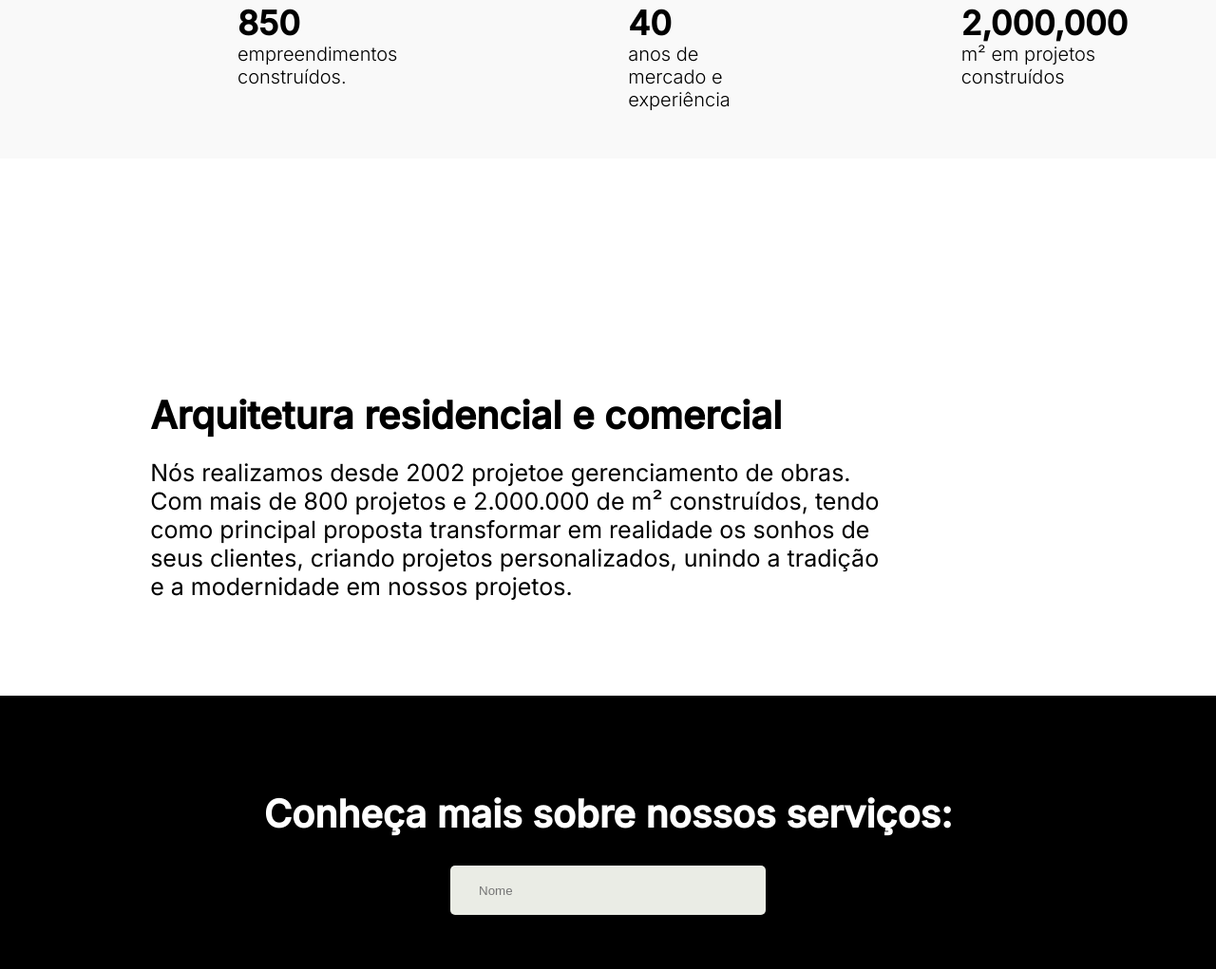
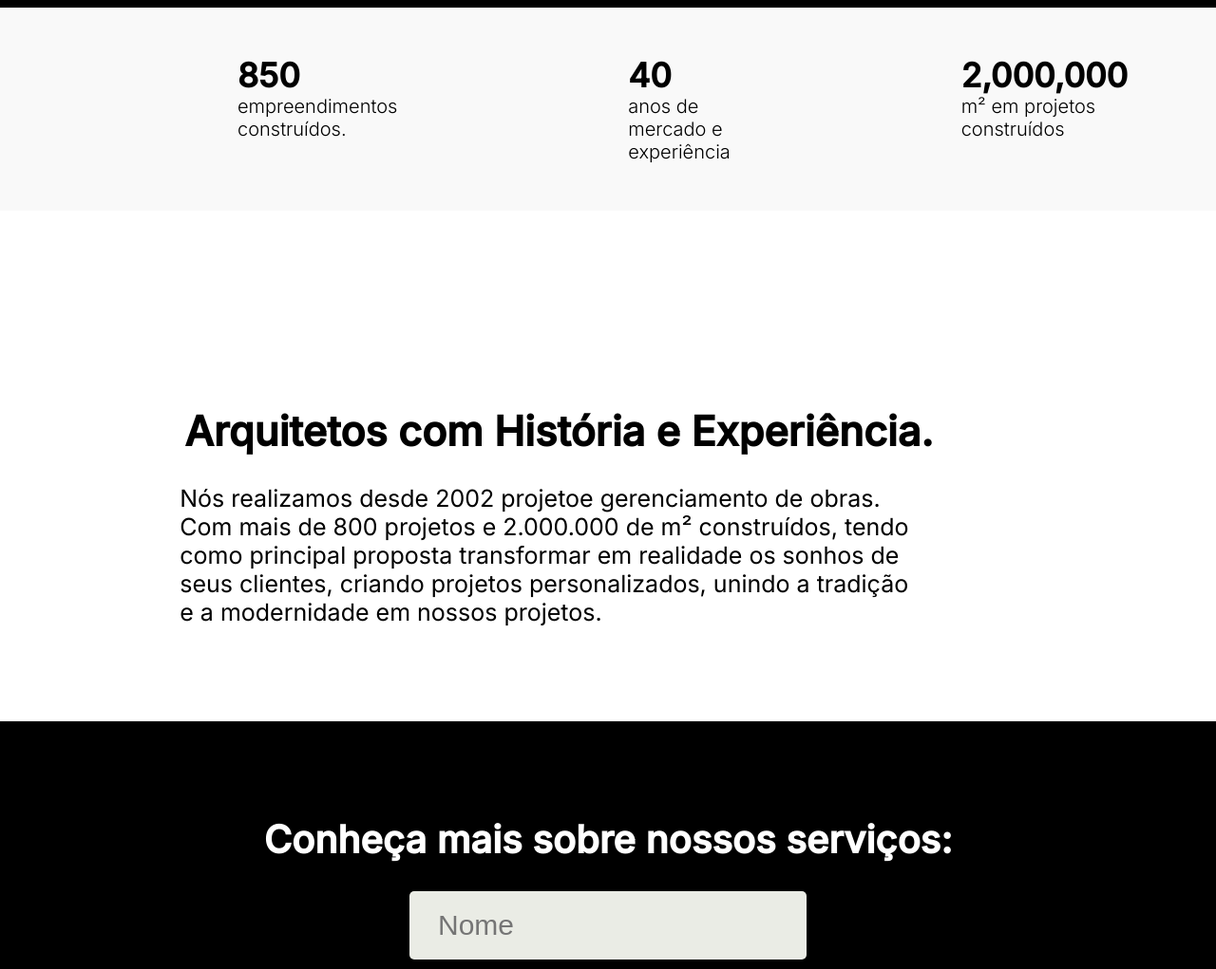
Before and after one commit to JOSENAS2611/landing-pag-arquitetura, a plain HTML site: page index.html in a window 1280 px wide. Shown: the part 387-1408 px from the top of the page at 95% size. Drawn offline with Linux system fonts and the light colour scheme.

Commit message:
novaversao27set23noite

```diff
--- a/index.html
+++ b/index.html
@@ -32,13 +32,12 @@
     </div>
     <!--MENU HISTORIA-->
     <div class="HISTORIA">
-        <div class="hist1"><h2>Arquitetura residencial e comercial</h2>
+        <div class="hist1"><h2>Arquitetos com História e Experiência.</h2>
         <p>Nós realizamos desde 2002 projetoe gerenciamento de obras.<br>
         Com mais de 800 projetos e 2.000.000 de m² construídos, tendo<br>
         como principal proposta transformar em realidade os sonhos de<br>
         seus clientes, criando projetos personalizados, unindo a tradição<br>
-        e a modernidade em nossos projetos.</p>
-        </div>
+        e a modernidade em nossos projetos.</p></div>
         <div class="imag"><img src="imagens/foto1.svg"alt=""></div>
     </div>
     <!-- FORMULARIO -->
--- a/style.css
+++ b/style.css
@@ -6,7 +6,7 @@
     background-color: black;
     color: #FFF;
     margin-top: 0px;
-    padding-bottom: 100px;
+    padding-bottom: 155px;
     border-radius: 0px;
     /*AJUSTA ALTURA DA DIV*/
     height: 30vh;
@@ -23,7 +23,7 @@
     font-family: Inter;
     font-size: 45px;
     font-style: normal;
-    padding-top: 206px;
+    padding-top: 10%;
     padding-right: 200px;
 
 }
@@ -36,6 +36,7 @@
     font-size: 25px;
     font-style: normal;
     font-weight:100px;
+    margin-top: 2%;
 
 }
 
@@ -56,6 +57,7 @@ h1 {
     margin-left: 200px;
     font-size: 35px;
 }
+
 #ref1 {
     font-weight: 200;
     font-size: 20px;
@@ -89,22 +91,25 @@ h1 {
      color: #000;
      font-family: Inter;
      font-style: normal;
-     font-weight: 300px;
      line-height: 30px;
-     text-size-adjust: 20px;
+     text-size-adjust: 10px;
      display: flex;
      padding-bottom: 100px;
      justify-content: space-around;
      margin-top: 50px;
+     margin-left: 50px;
 
 }
 
 
-.hist1 h2 {
-    font-size: 25px;
-    margin-left: 40px;
-    padding-top: 206px;
-    font-size: 40px;
+h2 {
+    margin-left: 45px;
+    /*DEFINE O PREENCHIMENTO SUPERIOR DE UM ELEMENTO EM % DA LARGURA DO ELEMENTOQUE O CONTÉM*/
+    padding-top: 20%;
+    /*ESTA PROPIEDADE DEFINE O TAMANHO DA FONTE*/
+    font-size: 270%;
+    /*MAIOR O NUMERO MAIOR SERA O NEGRITO*/
+    font-weight: 10px;
 
 
 }
@@ -113,7 +118,7 @@ p {
     text-align: 20px;
     font-size: 25px;
     margin-left: 40px;
-    margin-top: 30px;
+    margin-top: 5%;
 
 }
 
@@ -126,16 +131,17 @@ p {
 
 
 
+}
 
-}
 #formulario {
 
       background-color: black;
       color: #FFF;
       height: 30vw;
       width: auto;
-      text-align: center;
+      text-align:center;
       border-radius: 0px;
+
 }
 
 h3 {
@@ -146,14 +152,16 @@ h3 {
       padding-top: 100px;
 
   }
+
   input{
-      width: 300px;
-      height: 50px;
+      width: px;
+      height: 70px;
       background-color: #EAECE5;
       margin: 30px;
       border: 0px;
       border-radius: 5px;
       padding-left: 30px;
+      font-size: 30px
 
   }
 
@@ -179,12 +187,12 @@ h3 {
       /*TAMANHO DA FONTE*/
       font-size: 25px;
       /* DETERMINA GROSURA DA LETRA = + ou - NEGRITO */
-      font-weight: 10;
+      font-weight: 40px;
 
   }
   button:hover {
-       background-color: #585654;
-       color:#eae7f0;
-       transform: translateY(-10);
-       box-shadow: 0px 7px 10px #eaece5
+      background-color: #585654;
+      color:#eae7f0;
+      transform: translateY(-10);
+      box-shadow: 0px 7px 10px #eaece5
   }
```
